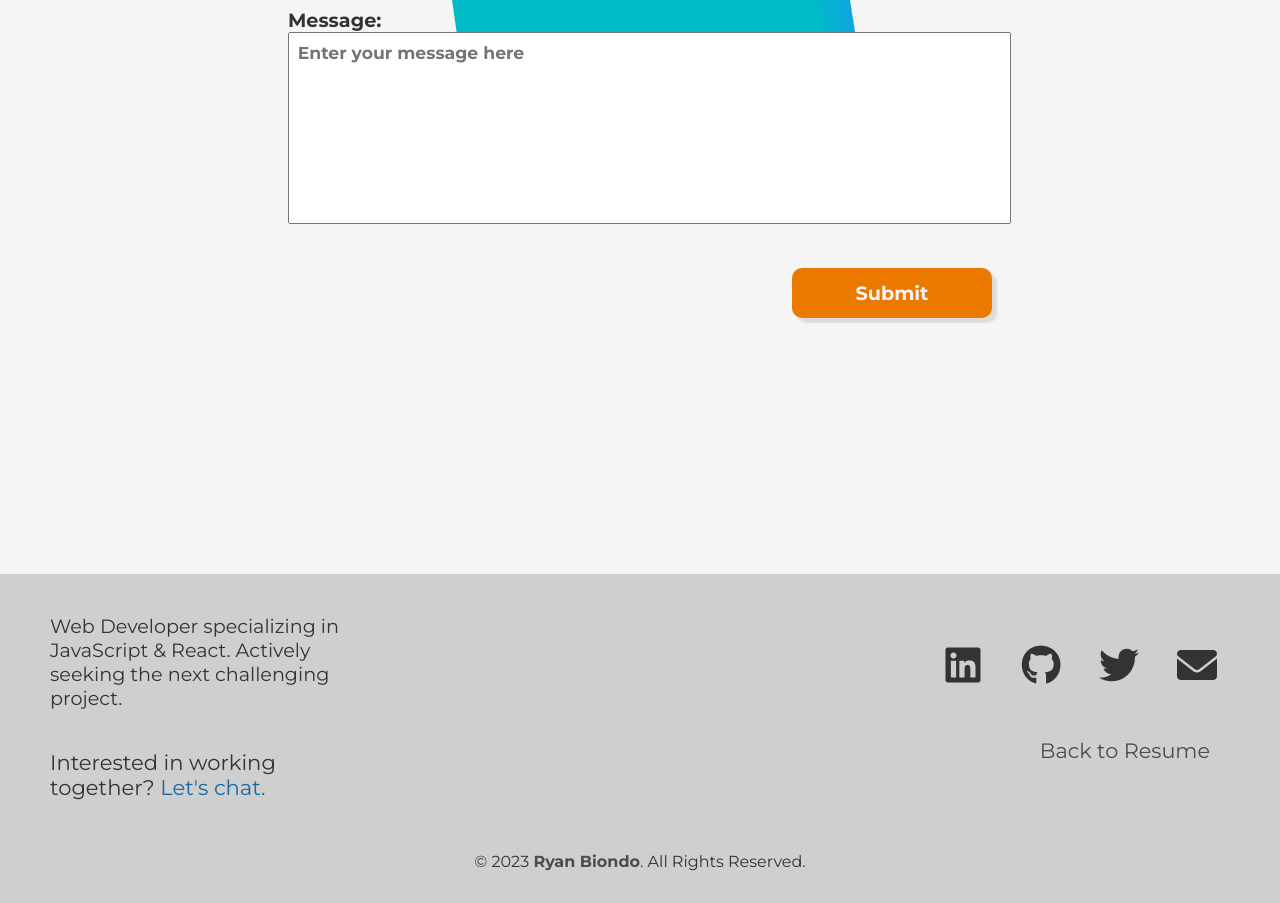
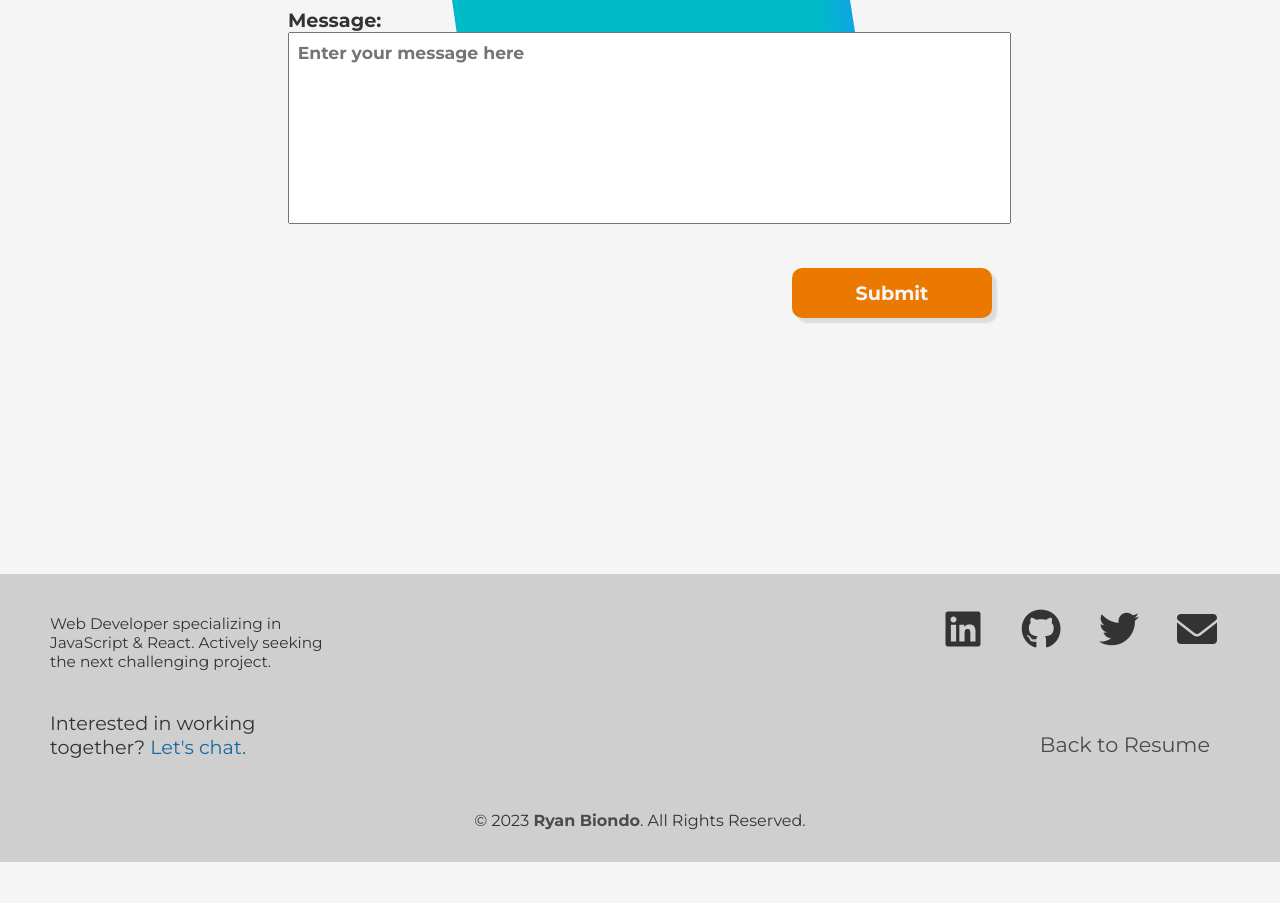
Before and after one commit to Ryan-Biondo/Portfolio, a plain HTML site: page index.html in a window 1280 px wide. Shown: the part 4731-5634 px from the top of the page. After the commit the page ends 5593 px from the top, so only its background shows below. Drawn offline with nearby package versions, Linux system fonts and the light colour scheme; animation ran at ten frames a second.

Commit message:
added spacing and color to footer link

```diff
--- a/css/footer.css
+++ b/css/footer.css
@@ -28,7 +28,7 @@ footer {
 }
 
 .footerText {
-    font-size: 1em;
+    font-size: 0.8em;
     margin: 40px auto 0;
     padding: 0;
     width: 300px;
@@ -40,7 +40,7 @@ footer {
     padding: 0;
     width: 300px;
     text-align: start;
-    font-size: 1.1em;
+    font-size: 1em;
     color: var(--primary-text);
     cursor: pointer;
     transition: 0.4s;
@@ -79,8 +79,13 @@ footer {
 }
 
 .footerResume {
-    margin: 20px;
+    margin: 50px 20px 20px;
+
     font-size: 1.3em;
+}
+.resumeLink {
+    color: var(--secondary-text);
+    transition: 0.4s;
 }
 
 .footerCopyright {
```
